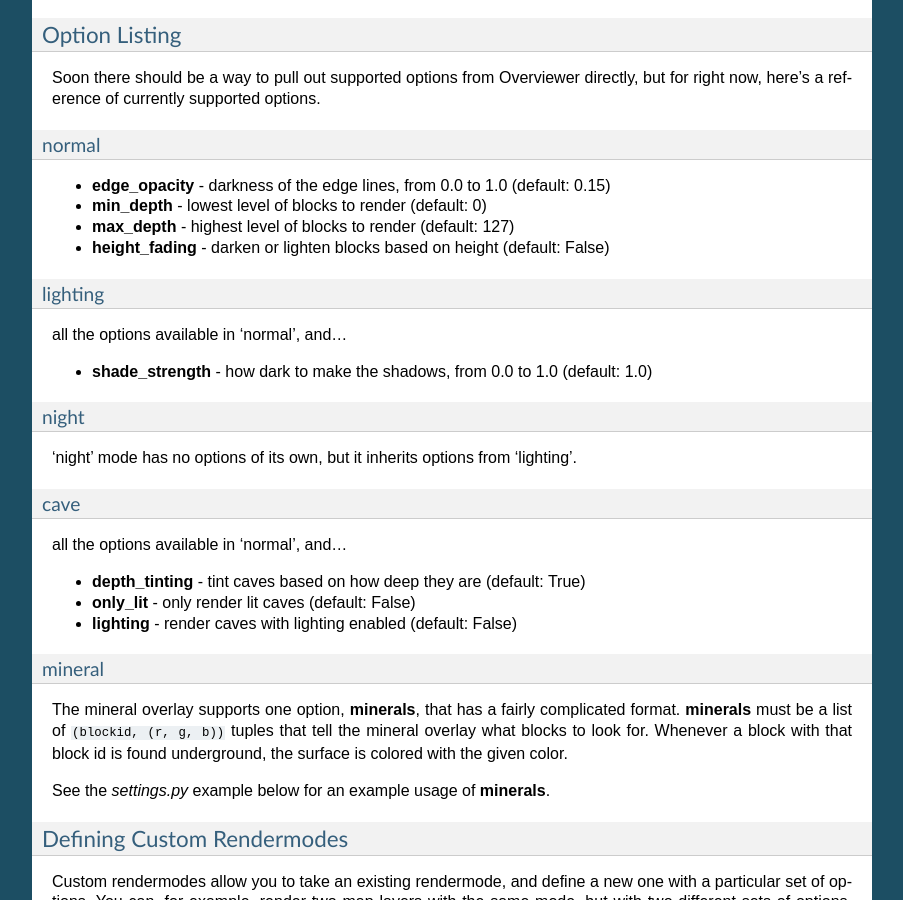
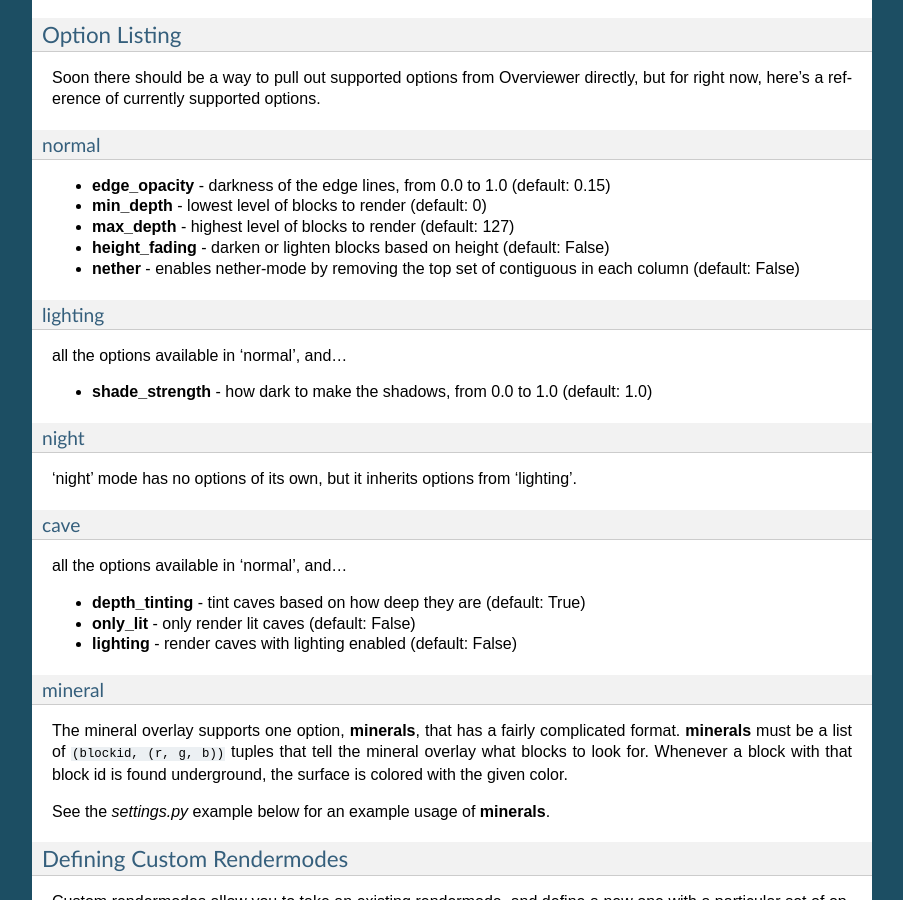
Before and after one commit to overviewer/Minecraft-Overviewer, a Sphinx documentation site: the page built from docs/options.rst, in a window 1280 px wide and 900 px high, scrolled down 10632 px. Shown: the whole window, without its empty margins (198-1101 px from the left). Built offline with Sphinx 7.4.7, drawn with Linux system fonts in a browser that asks for light colours; pages that are not in the unit, such as notebooks, are missing from menus.

Commit message:
Added documenation for the nether rendermode option

```diff
--- a/docs/options.rst
+++ b/docs/options.rst
@@ -636,6 +636,7 @@ normal
 * **min_depth** - lowest level of blocks to render (default: 0)
 * **max_depth** - highest level of blocks to render (default: 127)
 * **height_fading** - darken or lighten blocks based on height (default: False)
+* **nether** - enables nether-mode by removing the top set of contiguous in each column (default: False)
 
 lighting
 ~~~~~~~~
```
